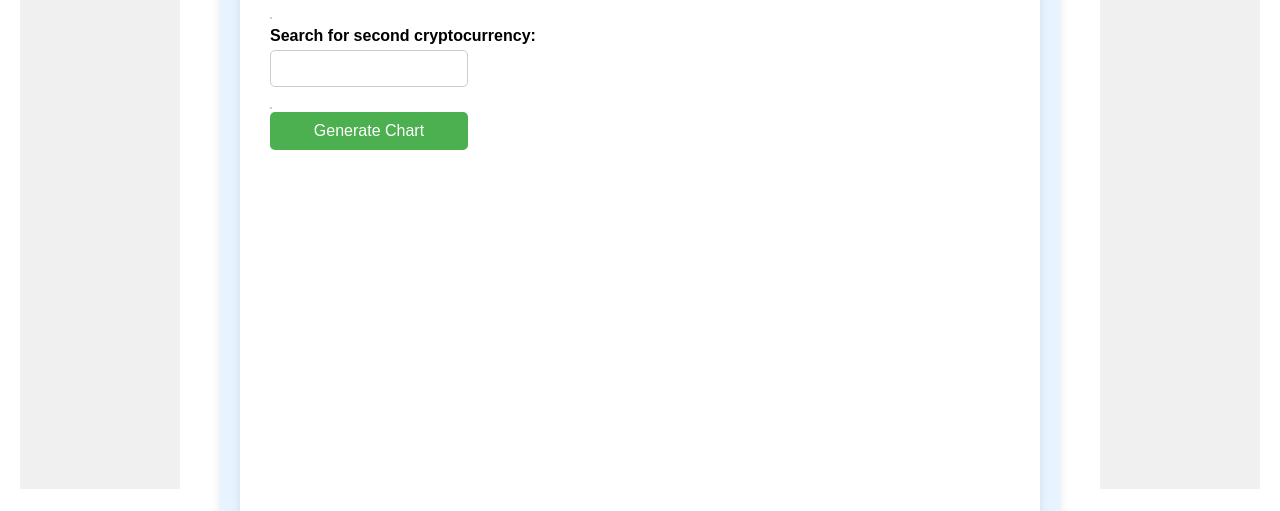
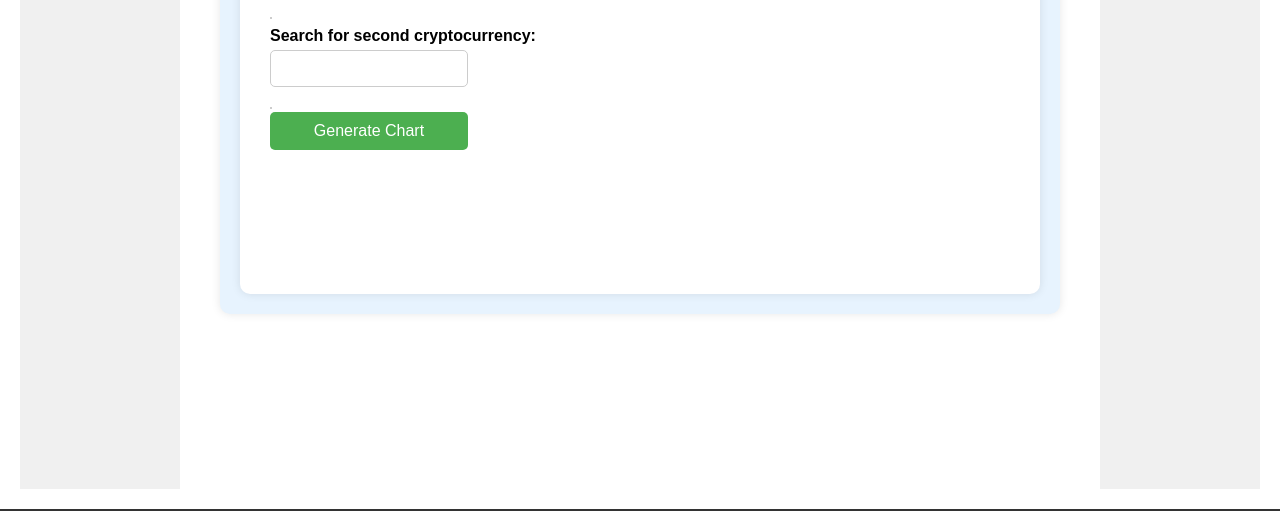
Before and after one commit to GASCryptoMarketAnalysis/GasCryptoMarketAnalysis.github.io, a plain HTML site: page Cryptocurrency_Comparison.html in a window 1280 px wide. Shown: the part 289-800 px from the top of the page. Drawn offline with nearby package versions, Linux system fonts and the light colour scheme; some packages are replaced by stand-ins of ours; no server answers; a script that the page names is missing.

Commit message:
Cryptocurrency_Comparison.html

```diff
--- a/Cryptocurrency_Comparison.html
+++ b/Cryptocurrency_Comparison.html
@@ -83,7 +83,7 @@
 					<br>
 					<!--<button onclick="adjustScale('increase')">Increase Scale</button>
 					<button onclick="adjustScale('decrease')">Decrease Scale</button>-->
-					<canvas id="comparisonChart" width="180" height="400"></canvas>
+					<canvas id="comparisonChart" width="180" height="90"></canvas>
 				</div>
             </section>
             <aside class="ad-right">
```
